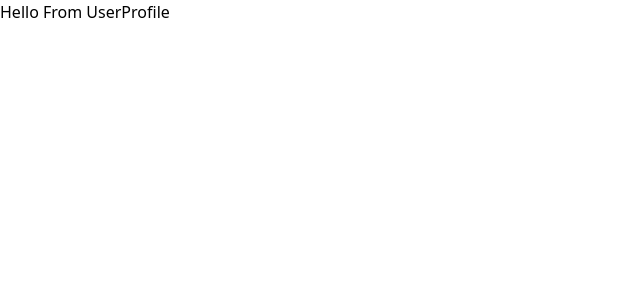
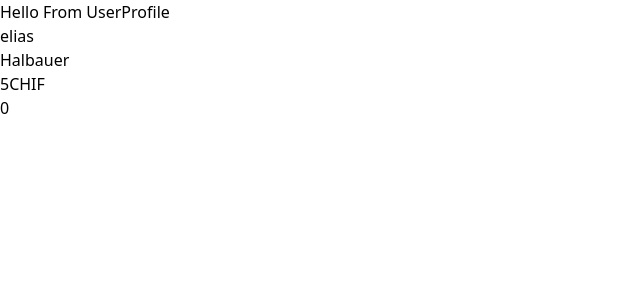
Before and after one commit to Jauki/KainGuides, a React (Create React App) app in the folder frontend/kainguides/: page /user in a window 1280 px wide. Shown: the top 300 px of the page, without its empty margins (0-640 px from the left). Built offline with nearby package versions, Linux system fonts and the light colour scheme.

Commit message:
added: userprofilepage

```diff
--- a/frontend/kainguides/src/App.tsx
+++ b/frontend/kainguides/src/App.tsx
@@ -1,6 +1,6 @@
 import React from 'react';
 import { Route, Routes, Router } from 'react-router-dom';
-import UserProfile from './pages/user/UserProfile';
+import UserProfile from './pages/user/UserProfilePage';
 
 
 function App() {
--- /dev/null
+++ b/frontend/kainguides/src/common/Führung.tsx
@@ -0,0 +1,12 @@
+import React from "react"
+
+const Fuehrung = () => {
+    return(
+        <div>
+
+        </div>
+    )
+}
+
+
+export default Fuehrung
--- /dev/null
+++ b/frontend/kainguides/src/common/departments.ts
@@ -0,0 +1,8 @@
+import React from "react"
+
+export enum DepartmentEnum {
+    Informatik,
+    Mechatronik,
+    Automatisierung,
+    Robotik
+}
--- a/frontend/kainguides/src/index.tsx
+++ b/frontend/kainguides/src/index.tsx
@@ -9,7 +9,7 @@ import {
 
 import { router } from './routes';
 
-import UserProfile from './pages/user/UserProfile';
+import UserProfile from './pages/user/UserProfilePage';
 
 const root = ReactDOM.createRoot(
   document.getElementById('root') as HTMLElement
--- /dev/null
+++ b/frontend/kainguides/src/pages/dashboard/Dashboard.tsx
@@ -0,0 +1,11 @@
+import React from "react"
+
+const Dashboard = () => {
+    return(
+        <div>
+            Hello from Dashboard!
+        </div>
+    )
+}
+
+export default Dashboard
--- a/frontend/kainguides/src/pages/user/UserProfile.tsx
+++ /dev/null
@@ -1,14 +0,0 @@
-import { type } from "@testing-library/user-event/dist/type";
-import React from "react";
-
-type UserProfileProps = {
-
-}
-
-const UserProfile = () => {
-    return (
-        <div>Hello From UserProfile</div>
-    )
-}
-
-export default UserProfile
--- /dev/null
+++ b/frontend/kainguides/src/pages/user/UserProfilePage.tsx
@@ -0,0 +1,14 @@
+import React from "react";
+import UserProfile from "./components/UserProfile";
+import { DepartmentEnum } from "../../common/departments";
+
+
+const UserProfilePage = () => {
+    return (
+        <div>
+            <UserProfile firstname={"elias"} lastname={"Halbauer"} klasse={"5CHIF"} department={DepartmentEnum.Informatik}/>
+        </div>
+    )
+}
+
+export default UserProfilePage
--- /dev/null
+++ b/frontend/kainguides/src/pages/user/components/UserProfile.tsx
@@ -0,0 +1,23 @@
+import React from "react"
+import { DepartmentEnum } from "../../../common/departments"
+
+type UserProfileProps = {
+    firstname: String,
+    lastname: String,
+    klasse: String,
+    department: DepartmentEnum
+}
+
+const UserProfile = ({firstname, lastname, klasse, department}: UserProfileProps) => {
+    return (
+        <div>
+            <div>Hello From UserProfile</div>
+            <div>{firstname}</div>
+            <div>{lastname}</div>
+            <div>{klasse}</div>
+            <div>{department}</div>
+        </div>
+    )
+}
+
+export default UserProfile
--- a/frontend/kainguides/src/routes.tsx
+++ b/frontend/kainguides/src/routes.tsx
@@ -2,7 +2,7 @@ import {
   createBrowserRouter,
   RouterProvider,
 } from "react-router-dom";
-import UserProfile from "./pages/user/UserProfile";
+import UserProfilePage from "./pages/user/UserProfilePage";
 
 // Defines Routes and is used in index.tsx
 export const router = createBrowserRouter([
@@ -12,6 +12,6 @@ export const router = createBrowserRouter([
   },
   {
     path: "/user",
-    element: <UserProfile/>
+    element: <UserProfilePage />
   }
 ]);
```
